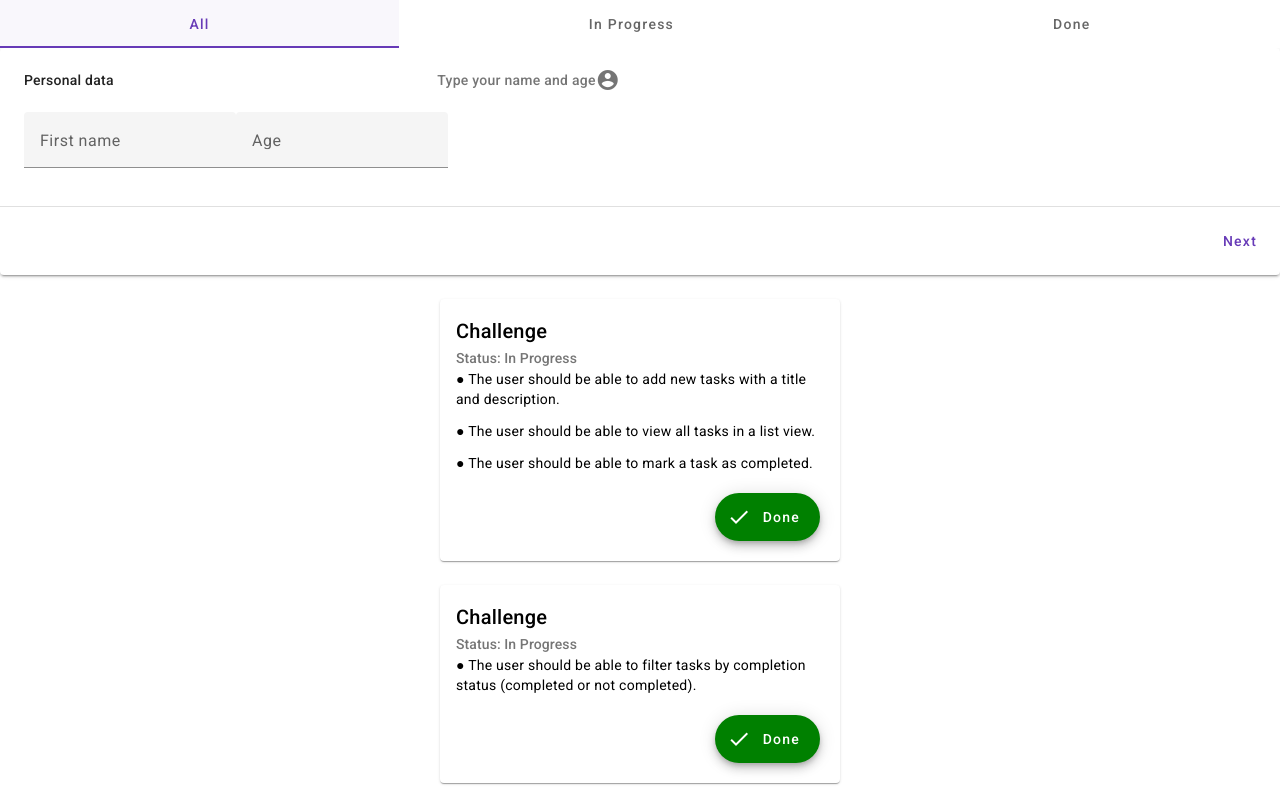
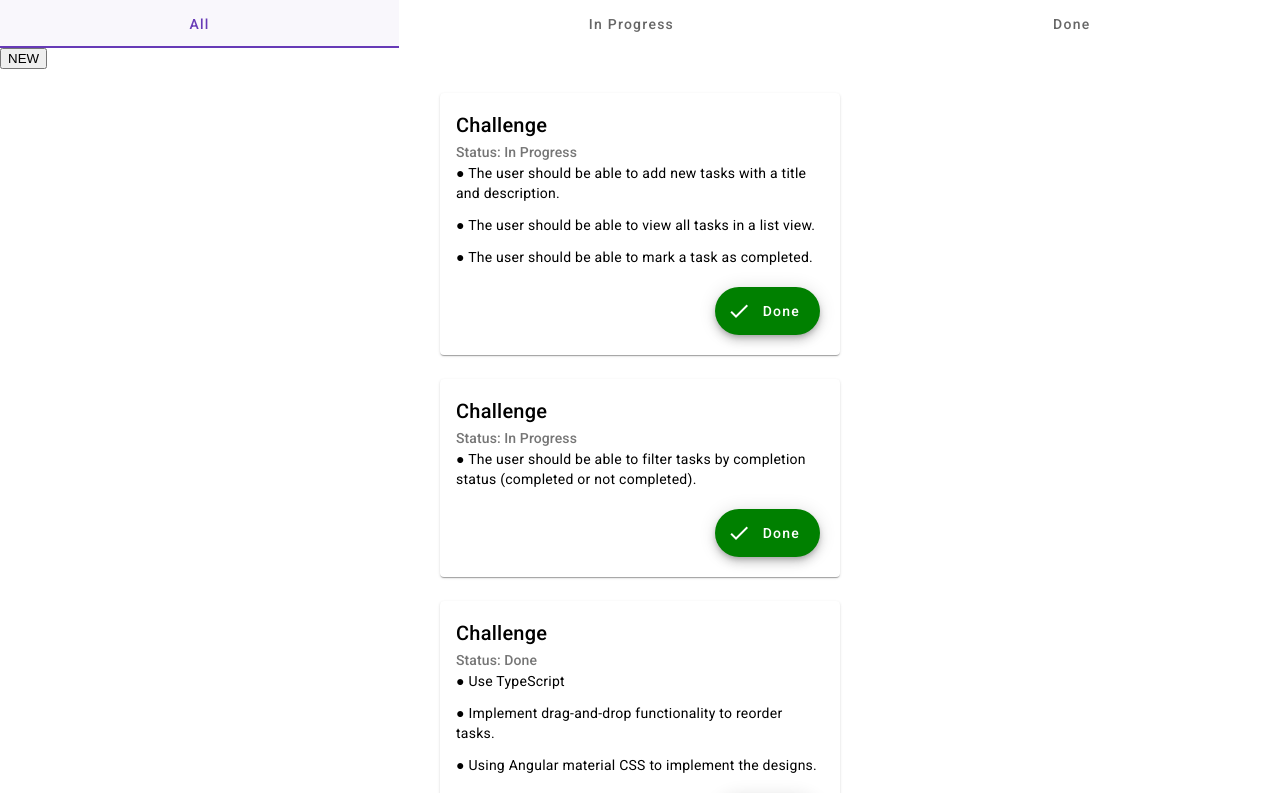
Before and after one commit to MostafaSaadatnia/task-manager, an Angular app: page /dashboard in a window 1280 px wide. Shown: the top 793 px of the page. Built offline with nearby package versions, Linux system fonts and the light colour scheme.

Commit message:
complete add new

```diff
--- a/src/app/app.module.ts
+++ b/src/app/app.module.ts
@@ -4,6 +4,8 @@ import { BrowserModule } from '@angular/platform-browser';
 import { AppRoutingModule } from './app-routing.module';
 import { AppComponent } from './app.component';
 import { BrowserAnimationsModule } from '@angular/platform-browser/animations';
+import { MatDialogModule } from '@angular/material/dialog';
+import { FormsModule } from '@angular/forms';
 
 @NgModule({
   declarations: [
@@ -13,6 +15,8 @@ import { BrowserAnimationsModule } from '@angular/platform-browser/animations';
     BrowserModule,
     AppRoutingModule,
     BrowserAnimationsModule,
+    MatDialogModule,
+    FormsModule
   ],
   providers: [],
   bootstrap: [AppComponent]
--- a/src/features/dashboard/components/add-task/add-task.component.html
+++ b/src/features/dashboard/components/add-task/add-task.component.html
@@ -1,26 +1,19 @@
-<mat-accordion class="example-headers-align">
-    <mat-expansion-panel [expanded]="isExpanded" hideToggle>
-      <mat-expansion-panel-header>
-        <mat-panel-title>
-          Personal data
-        </mat-panel-title>
-        <mat-panel-description>
-          Type your name and age
-          <mat-icon>account_circle</mat-icon>
-        </mat-panel-description>
-      </mat-expansion-panel-header>
+<h2 mat-dialog-title>New Task</h2>
+<mat-dialog-content class="mat-typography">
+    <form class="example-form">
+        <mat-form-field class="example-full-width">
+            <mat-label>Title</mat-label>
+            <input matInput placeholder="Ex. Challenge" (input)="fillTitle($event)">
+        </mat-form-field>
 
-      <mat-form-field appearance="fill">
-        <mat-label>First name</mat-label>
-        <input matInput>
-      </mat-form-field>
+        <mat-form-field class="example-full-width">
+            <mat-label>Leave a content</mat-label>
+            <textarea matInput placeholder="Ex. It makes me feel..." (input)="fillContent($event)"></textarea>
+        </mat-form-field>
+    </form>
 
-      <mat-form-field appearance="fill">
-        <mat-label>Age</mat-label>
-        <input matInput type="number" min="1">
-      </mat-form-field>
-      <mat-action-row>
-        <button mat-button color="primary" (click)="nextStep()">Next</button>
-      </mat-action-row>
-    </mat-expansion-panel>
-  </mat-accordion>
+</mat-dialog-content>
+<mat-dialog-actions align="end">
+    <button mat-button mat-dialog-close>Cancel</button>
+    <button mat-button [mat-dialog-close]="true" cdkFocusInitial (click)="newTask()">Complete</button>
+</mat-dialog-actions>
--- a/src/features/dashboard/components/add-task/add-task.component.ts
+++ b/src/features/dashboard/components/add-task/add-task.component.ts
@@ -1,4 +1,6 @@
 import { Component, Input } from '@angular/core';
+import { TaskService } from '../../services/task.service';
+import { TaskStatus } from '../../models/taskStatus';
 
 @Component({
   selector: 'app-add-task',
@@ -6,5 +8,29 @@ import { Component, Input } from '@angular/core';
   styleUrls: ['./add-task.component.scss']
 })
 export class AddTaskComponent {
-  @Input() isExpanded: boolean = true;
+  title: string = '';
+  content: string = '';
+  constructor(private taskService: TaskService) { }
+
+  fillTitle(event: any): void {
+    this.title = event.target.value;
+  }
+
+  fillContent(event: any): void {
+    this.content = event.target.value;
+  }
+
+
+  newTask(): void {
+    this.taskService.newTask(
+      {
+        id: this.taskService.generateId(),
+        content: this.content,
+        title: this.title,
+        creationDate: Date.now().toString(),
+        lastModifyDate: Date.now().toString(),
+        status: TaskStatus.InProgress
+      }
+    );
+  }
 }
--- a/src/features/dashboard/components/list/list-item/list-item.component.html
+++ b/src/features/dashboard/components/list/list-item/list-item.component.html
@@ -6,7 +6,7 @@
     <mat-card-content [innerHTML]="data.content">
     </mat-card-content>
     <mat-card-actions align="end">
-        <button mat-fab extended color="primary" class="mat-check" (click)="doneTask(data.id)">
+        <button mat-fab extended color="primary" class="mat-check" (click)="doneTask()">
             Done
             <mat-icon>check</mat-icon>
         </button>
--- a/src/features/dashboard/components/list/list-item/list-item.component.ts
+++ b/src/features/dashboard/components/list/list-item/list-item.component.ts
@@ -8,9 +8,11 @@ import { ITask } from 'src/features/dashboard/models/task';
 })
 export class ListItemComponent {
   @Input() data: Partial<ITask> = {};
-  @Output() done = new EventEmitter<(string | number)>();
+  // @Output() done = new EventEmitter<(string | number)>();
 
-  doneTask(id: (string | number)): void {
-    this.done.emit(id);
+
+
+  doneTask(): void {
+    // this.done.emit(this.data.id);
   }
 }
--- a/src/features/dashboard/components/list/list.component.html
+++ b/src/features/dashboard/components/list/list.component.html
@@ -1 +1 @@
-<app-list-item *ngFor="let item of list" [data]="item" (doneTask)="onDoneTask($event)"></app-list-item>
+<app-list-item *ngFor="let item of list" [data]="item" (done)="onDoneTask($event)"></app-list-item>
--- a/src/features/dashboard/components/list/list.component.ts
+++ b/src/features/dashboard/components/list/list.component.ts
@@ -9,7 +9,7 @@ import { ITask } from '../../models/task';
 export class ListComponent {
   @Input() list: Partial<ITask>[] = [];
 
-  onDoneTask(id: (string | number)): void {
-
+  onDoneTask(id: any): void {
+    console.log(id);
   }
 }
--- a/src/features/dashboard/services/task.service.ts
+++ b/src/features/dashboard/services/task.service.ts
@@ -26,4 +26,8 @@ export class TaskService {
   allTasks(): Observable<Partial<ITask>[]> {
     return this.tasksSubject.asObservable();
   }
+
+  generateId(): number {
+    return this.tasks.length + 1;
+  }
 }
--- a/src/features/dashboard/views/dashboard/dashboard.component.html
+++ b/src/features/dashboard/views/dashboard/dashboard.component.html
@@ -1,6 +1,6 @@
 <mat-tab-group>
     <mat-tab label="All">
-        <app-add-task></app-add-task>
+       <button (click)="openNewTaskDialog()">NEW</button>
         <app-list [list]="tasks"></app-list>
     </mat-tab>
     <mat-tab label="In Progress">
--- a/src/features/dashboard/views/dashboard/dashboard.component.ts
+++ b/src/features/dashboard/views/dashboard/dashboard.component.ts
@@ -1,7 +1,8 @@
 import { Component, OnInit } from '@angular/core';
 import { TaskService } from '../../services/task.service';
 import { ITask } from '../../models/task';
-
+import { AddTaskComponent } from '../../components/add-task/add-task.component';
+import {MatDialog} from '@angular/material/dialog';
 @Component({
   selector: 'app-dashboard',
   templateUrl: './dashboard.component.html',
@@ -10,10 +11,18 @@ import { ITask } from '../../models/task';
 export class DashboardComponent implements OnInit {
   tasks: Partial<ITask>[] = [];
 
-  constructor(private taskService: TaskService) { }
+  constructor(private taskService: TaskService,public dialog: MatDialog) { }
 
   ngOnInit() {
     this.tasks = this.taskService.seedData();
     console.log(this.tasks);
   }
+
+  openNewTaskDialog():void{
+    const dialogRef = this.dialog.open(AddTaskComponent);
+
+    dialogRef.afterClosed().subscribe(result => {
+      console.log(`Dialog result: ${result}`);
+    });
+  }
 }
```
Also changed, not shown: src/features/dashboard/dashboard.module.ts (+11 -7 lines).
